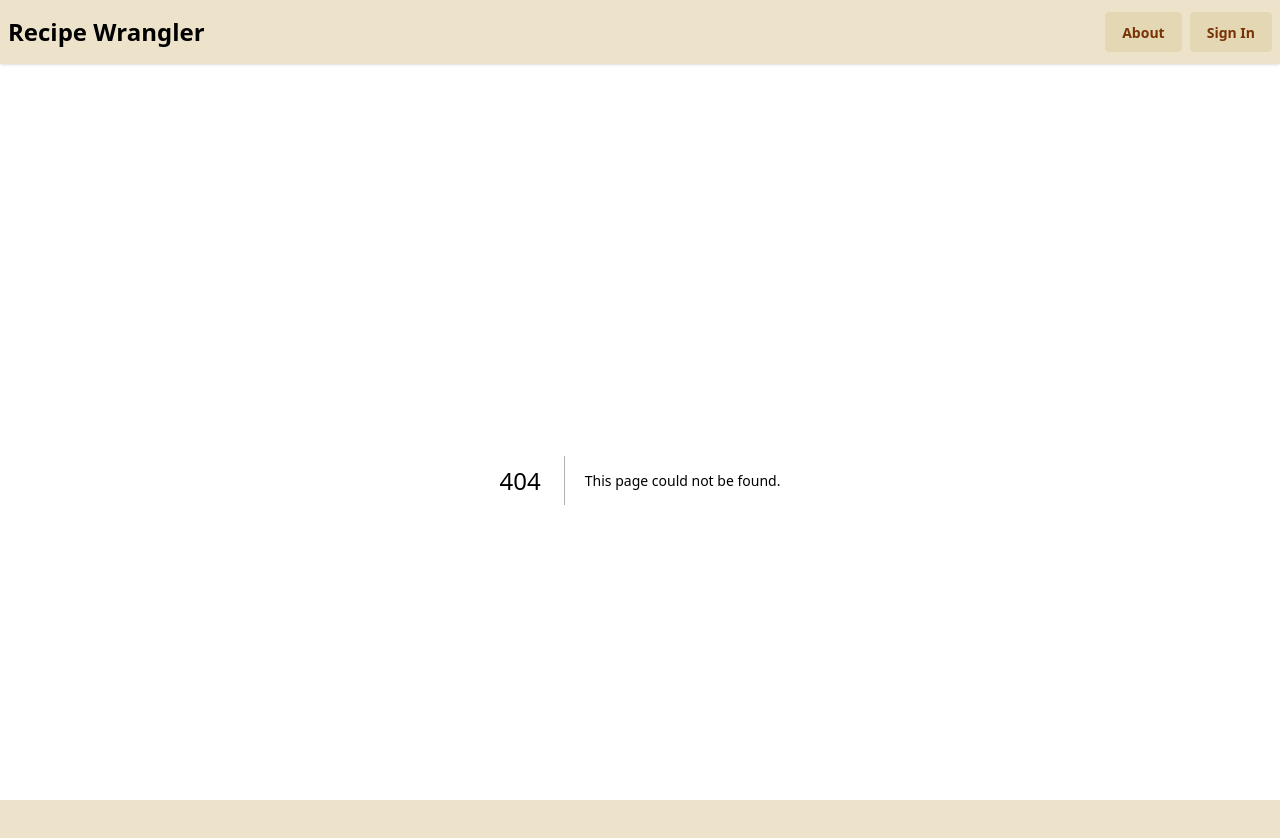
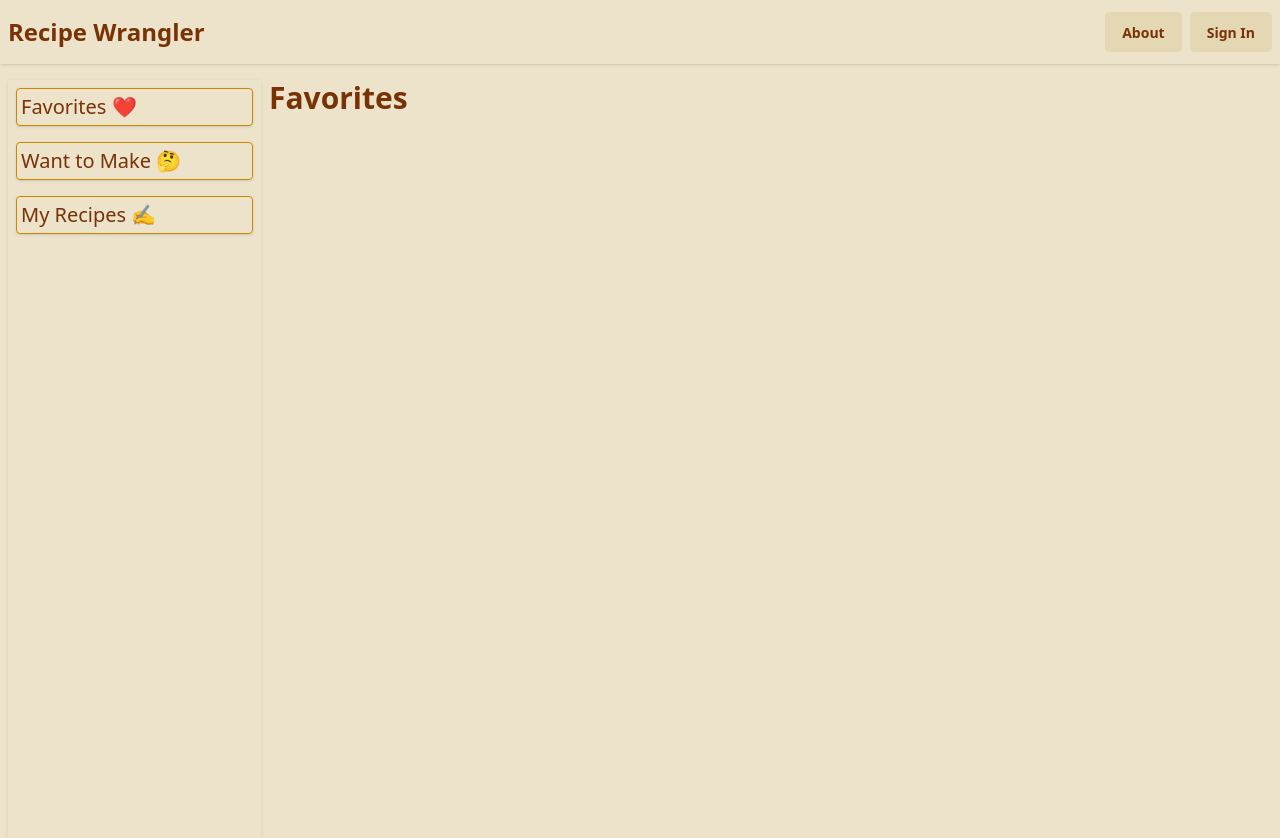
Before and after one commit to Justin-K-Ellis/recipe_wrangler_client, a Next.js app: page /home/favorites in a window 1280 px wide. Before the commit this address had no page. Shown: the top 838 px of the page. Built offline with nearby package versions, Linux system fonts and the light colour scheme.

Commit message:
feat: create pages/routes for pages

```diff
--- /dev/null
+++ b/src/app/home/favorites/page.tsx
@@ -0,0 +1,9 @@
+import PageTitle from "@/app/components/PageTitle";
+
+export default function page() {
+  return (
+    <>
+      <PageTitle text="Favorites" />
+    </>
+  );
+}
--- /dev/null
+++ b/src/app/home/my-recipes/page.tsx
@@ -0,0 +1,9 @@
+import PageTitle from "@/app/components/PageTitle";
+
+export default function page() {
+  return (
+    <>
+      <PageTitle text="My Recipes" />
+    </>
+  );
+}
--- /dev/null
+++ b/src/app/home/want-to-make/page.tsx
@@ -0,0 +1,5 @@
+import PageTitle from "@/app/components/PageTitle";
+
+export default function page() {
+  return <PageTitle text="Want to Make" />;
+}
```
